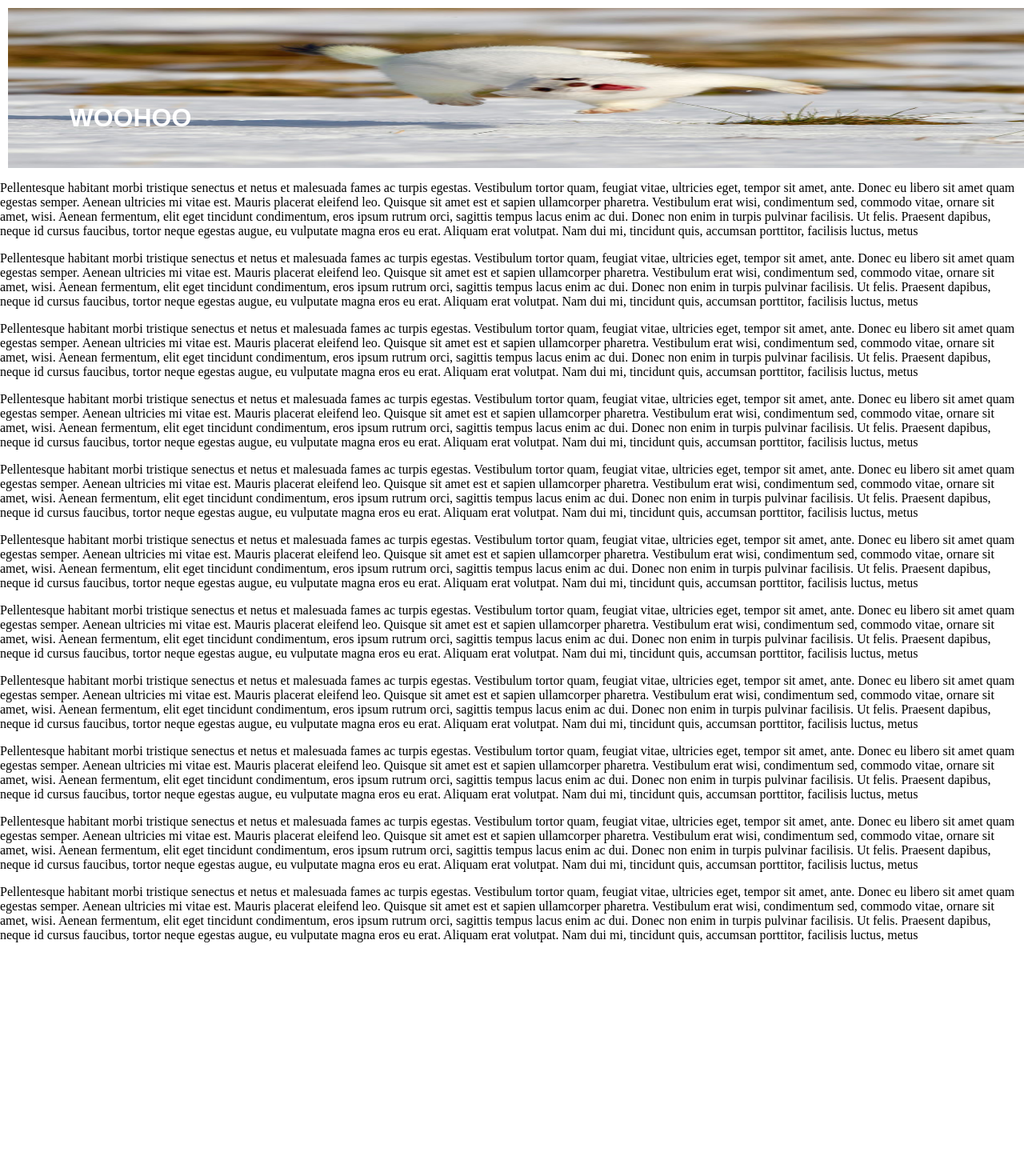
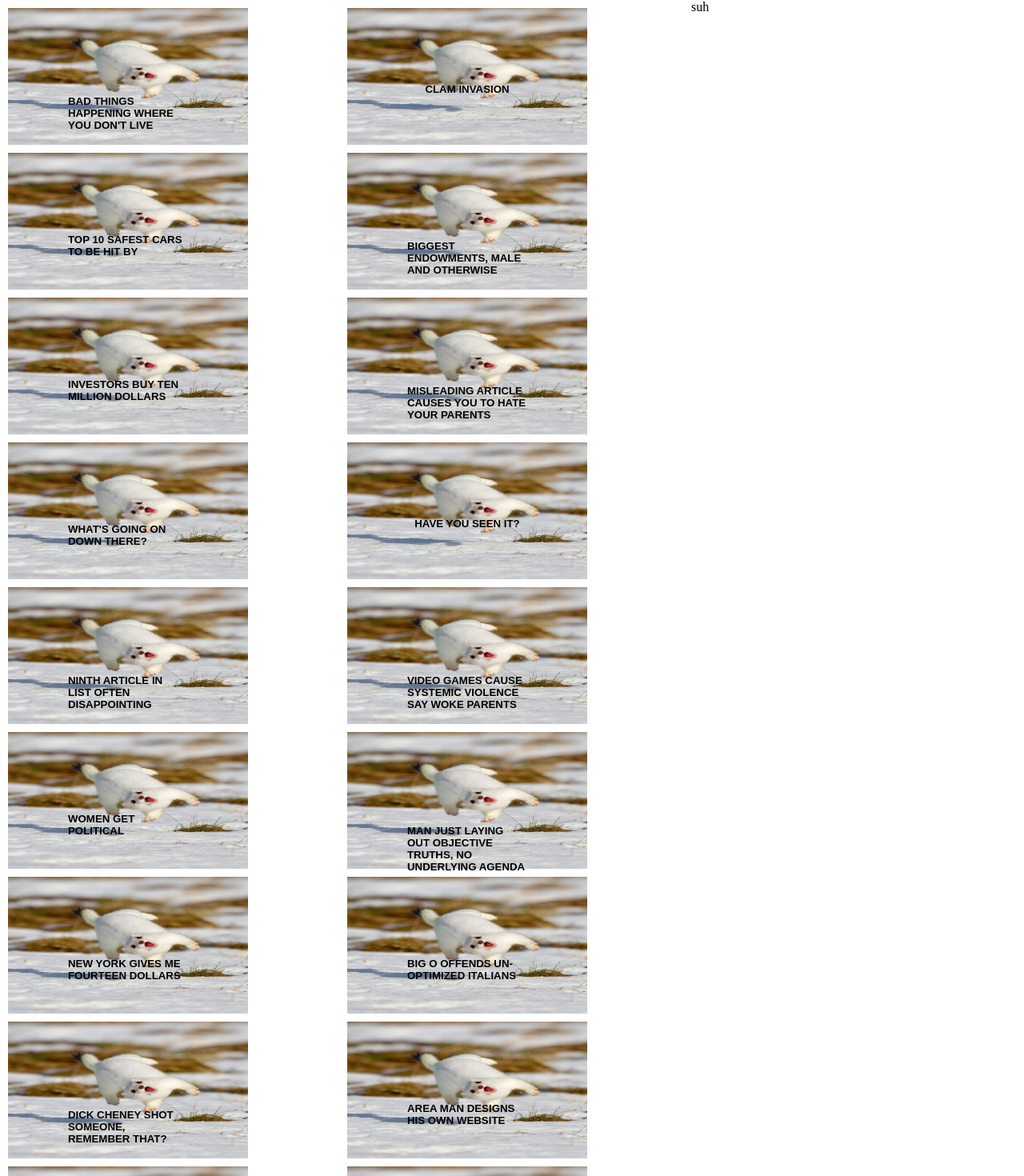
Before and after one commit to mc0918/tsv_poc, a Next.js app in the folder tsv_ui/: page /articlePage in a window 1280 px wide. Shown: the top 1470 px of the page at 80% size. Before the commit the page ends 1294 px from the top, so only its background shows below. Built offline with nearby package versions, Linux system fonts and the light colour scheme.

Commit message:
page is taking shape

```diff
--- a/tsv_ui/components/articlePreview/articlePreview.js
+++ b/tsv_ui/components/articlePreview/articlePreview.js
@@ -11,22 +11,26 @@ import {
 
 const useStyles = makeStyles({
   root: {
+    height: "171px",
+    width: "300px",
+  },
+  img: {
     backgroundSize: "100% 100%",
     width: "100%",
-    height: "200px",
+    height: "100%",
     margin: "10px 0 0 10px",
     position: "relative",
-    // float: "left",
   },
   text: {
     fontFamily: "sans-serif",
-    fontWeight: 900,
-    color: "white",
+    // fontWeight: 900,
+    color: "black",
     textTransform: "uppercase",
     margin: 0,
     position: "absolute",
     top: "50%",
-    fontSize: "2rem",
+    right: "50%",
+    // fontSize: "2rem",
     transform: "translate(50%, 50%)",
   },
 });
@@ -34,10 +38,12 @@ export const ArticlePreview = (props) => {
   const classes = useStyles({ image: props.image });
 
   return (
-    <Box>
-      <CardMedia image={props.image} className={classes.root}>
-        <h2 className={classes.text}>{props.title}</h2>
-      </CardMedia>
+    <Box className={classes.root}>
+      <a href="/notes">
+        <CardMedia image={props.image} className={classes.img}>
+          <h5 className={classes.text}>{props.title}</h5>
+        </CardMedia>
+      </a>
     </Box>
   );
 };
--- a/tsv_ui/pages/articlePage.js
+++ b/tsv_ui/pages/articlePage.js
@@ -1,23 +1,52 @@
-import {ArticlePreview} from '../components/articlePreview/articlePreview'
+import { Grid } from "@material-ui/core";
+import { ArticlePreview } from "../components/articlePreview/articlePreview";
+
+const titles = [
+  "bad things happening where you don't live",
+  "clam invasion",
+  "top 10 safest cars to be hit by",
+  "biggest endowments, male and otherwise",
+  "investors buy ten million dollars",
+  "misleading article causes you to hate your parents",
+  "what's going on down there?",
+  "have you seen it?",
+  "ninth article in list often disappointing",
+  "video games cause systemic violence say woke parents",
+  "women get political",
+  "man just laying out objective truths, no underlying agenda",
+  "New York gives me fourteen dollars",
+  "Big O offends un-optimized Italians",
+  "Dick Cheney shot someone, remember that?",
+  "Area man designs his own website",
+  "Study reveals money can buy happiness, influence study results",
+  "Gamers DDOS ACLU over CS:GO",
+  "You'll never guess what we wrote about now",
+  "Orange you glad there's no more headlines?",
+];
+
+let articleList = titles.map((article) => {
+  return (
+    <Grid item key={article} xs={12} sm={6}>
+      <ArticlePreview title={article} image="/stoat.jpg" />
+    </Grid>
+  );
+});
 
 const ArticlePage = () => {
-    return (
-        <div>
-            <ArticlePreview title="woohoo" image="/stoat.jpg"/>
-            <p>Pellentesque habitant morbi tristique senectus et netus et malesuada fames ac turpis egestas. Vestibulum tortor quam, feugiat vitae, ultricies eget, tempor sit amet, ante. Donec eu libero sit amet quam egestas semper. Aenean ultricies mi vitae est. Mauris placerat eleifend leo. Quisque sit amet est et sapien ullamcorper pharetra. Vestibulum erat wisi, condimentum sed, commodo vitae, ornare sit amet, wisi. Aenean fermentum, elit eget tincidunt condimentum, eros ipsum rutrum orci, sagittis tempus lacus enim ac dui. Donec non enim in turpis pulvinar facilisis. Ut felis. Praesent dapibus, neque id cursus faucibus, tortor neque egestas augue, eu vulputate magna eros eu erat. Aliquam erat volutpat. Nam dui mi, tincidunt quis, accumsan porttitor, facilisis luctus, metus</p>
-            <p>Pellentesque habitant morbi tristique senectus et netus et malesuada fames ac turpis egestas. Vestibulum tortor quam, feugiat vitae, ultricies eget, tempor sit amet, ante. Donec eu libero sit amet quam egestas semper. Aenean ultricies mi vitae est. Mauris placerat eleifend leo. Quisque sit amet est et sapien ullamcorper pharetra. Vestibulum erat wisi, condimentum sed, commodo vitae, ornare sit amet, wisi. Aenean fermentum, elit eget tincidunt condimentum, eros ipsum rutrum orci, sagittis tempus lacus enim ac dui. Donec non enim in turpis pulvinar facilisis. Ut felis. Praesent dapibus, neque id cursus faucibus, tortor neque egestas augue, eu vulputate magna eros eu erat. Aliquam erat volutpat. Nam dui mi, tincidunt quis, accumsan porttitor, facilisis luctus, metus</p>
-            <p>Pellentesque habitant morbi tristique senectus et netus et malesuada fames ac turpis egestas. Vestibulum tortor quam, feugiat vitae, ultricies eget, tempor sit amet, ante. Donec eu libero sit amet quam egestas semper. Aenean ultricies mi vitae est. Mauris placerat eleifend leo. Quisque sit amet est et sapien ullamcorper pharetra. Vestibulum erat wisi, condimentum sed, commodo vitae, ornare sit amet, wisi. Aenean fermentum, elit eget tincidunt condimentum, eros ipsum rutrum orci, sagittis tempus lacus enim ac dui. Donec non enim in turpis pulvinar facilisis. Ut felis. Praesent dapibus, neque id cursus faucibus, tortor neque egestas augue, eu vulputate magna eros eu erat. Aliquam erat volutpat. Nam dui mi, tincidunt quis, accumsan porttitor, facilisis luctus, metus</p>
-            <p>Pellentesque habitant morbi tristique senectus et netus et malesuada fames ac turpis egestas. Vestibulum tortor quam, feugiat vitae, ultricies eget, tempor sit amet, ante. Donec eu libero sit amet quam egestas semper. Aenean ultricies mi vitae est. Mauris placerat eleifend leo. Quisque sit amet est et sapien ullamcorper pharetra. Vestibulum erat wisi, condimentum sed, commodo vitae, ornare sit amet, wisi. Aenean fermentum, elit eget tincidunt condimentum, eros ipsum rutrum orci, sagittis tempus lacus enim ac dui. Donec non enim in turpis pulvinar facilisis. Ut felis. Praesent dapibus, neque id cursus faucibus, tortor neque egestas augue, eu vulputate magna eros eu erat. Aliquam erat volutpat. Nam dui mi, tincidunt quis, accumsan porttitor, facilisis luctus, metus</p>
-            <p>Pellentesque habitant morbi tristique senectus et netus et malesuada fames ac turpis egestas. Vestibulum tortor quam, feugiat vitae, ultricies eget, tempor sit amet, ante. Donec eu libero sit amet quam egestas semper. Aenean ultricies mi vitae est. Mauris placerat eleifend leo. Quisque sit amet est et sapien ullamcorper pharetra. Vestibulum erat wisi, condimentum sed, commodo vitae, ornare sit amet, wisi. Aenean fermentum, elit eget tincidunt condimentum, eros ipsum rutrum orci, sagittis tempus lacus enim ac dui. Donec non enim in turpis pulvinar facilisis. Ut felis. Praesent dapibus, neque id cursus faucibus, tortor neque egestas augue, eu vulputate magna eros eu erat. Aliquam erat volutpat. Nam dui mi, tincidunt quis, accumsan porttitor, facilisis luctus, metus</p>
-            <p>Pellentesque habitant morbi tristique senectus et netus et malesuada fames ac turpis egestas. Vestibulum tortor quam, feugiat vitae, ultricies eget, tempor sit amet, ante. Donec eu libero sit amet quam egestas semper. Aenean ultricies mi vitae est. Mauris placerat eleifend leo. Quisque sit amet est et sapien ullamcorper pharetra. Vestibulum erat wisi, condimentum sed, commodo vitae, ornare sit amet, wisi. Aenean fermentum, elit eget tincidunt condimentum, eros ipsum rutrum orci, sagittis tempus lacus enim ac dui. Donec non enim in turpis pulvinar facilisis. Ut felis. Praesent dapibus, neque id cursus faucibus, tortor neque egestas augue, eu vulputate magna eros eu erat. Aliquam erat volutpat. Nam dui mi, tincidunt quis, accumsan porttitor, facilisis luctus, metus</p>
-            <p>Pellentesque habitant morbi tristique senectus et netus et malesuada fames ac turpis egestas. Vestibulum tortor quam, feugiat vitae, ultricies eget, tempor sit amet, ante. Donec eu libero sit amet quam egestas semper. Aenean ultricies mi vitae est. Mauris placerat eleifend leo. Quisque sit amet est et sapien ullamcorper pharetra. Vestibulum erat wisi, condimentum sed, commodo vitae, ornare sit amet, wisi. Aenean fermentum, elit eget tincidunt condimentum, eros ipsum rutrum orci, sagittis tempus lacus enim ac dui. Donec non enim in turpis pulvinar facilisis. Ut felis. Praesent dapibus, neque id cursus faucibus, tortor neque egestas augue, eu vulputate magna eros eu erat. Aliquam erat volutpat. Nam dui mi, tincidunt quis, accumsan porttitor, facilisis luctus, metus</p>
-            <p>Pellentesque habitant morbi tristique senectus et netus et malesuada fames ac turpis egestas. Vestibulum tortor quam, feugiat vitae, ultricies eget, tempor sit amet, ante. Donec eu libero sit amet quam egestas semper. Aenean ultricies mi vitae est. Mauris placerat eleifend leo. Quisque sit amet est et sapien ullamcorper pharetra. Vestibulum erat wisi, condimentum sed, commodo vitae, ornare sit amet, wisi. Aenean fermentum, elit eget tincidunt condimentum, eros ipsum rutrum orci, sagittis tempus lacus enim ac dui. Donec non enim in turpis pulvinar facilisis. Ut felis. Praesent dapibus, neque id cursus faucibus, tortor neque egestas augue, eu vulputate magna eros eu erat. Aliquam erat volutpat. Nam dui mi, tincidunt quis, accumsan porttitor, facilisis luctus, metus</p>
-            <p>Pellentesque habitant morbi tristique senectus et netus et malesuada fames ac turpis egestas. Vestibulum tortor quam, feugiat vitae, ultricies eget, tempor sit amet, ante. Donec eu libero sit amet quam egestas semper. Aenean ultricies mi vitae est. Mauris placerat eleifend leo. Quisque sit amet est et sapien ullamcorper pharetra. Vestibulum erat wisi, condimentum sed, commodo vitae, ornare sit amet, wisi. Aenean fermentum, elit eget tincidunt condimentum, eros ipsum rutrum orci, sagittis tempus lacus enim ac dui. Donec non enim in turpis pulvinar facilisis. Ut felis. Praesent dapibus, neque id cursus faucibus, tortor neque egestas augue, eu vulputate magna eros eu erat. Aliquam erat volutpat. Nam dui mi, tincidunt quis, accumsan porttitor, facilisis luctus, metus</p>
-            <p>Pellentesque habitant morbi tristique senectus et netus et malesuada fames ac turpis egestas. Vestibulum tortor quam, feugiat vitae, ultricies eget, tempor sit amet, ante. Donec eu libero sit amet quam egestas semper. Aenean ultricies mi vitae est. Mauris placerat eleifend leo. Quisque sit amet est et sapien ullamcorper pharetra. Vestibulum erat wisi, condimentum sed, commodo vitae, ornare sit amet, wisi. Aenean fermentum, elit eget tincidunt condimentum, eros ipsum rutrum orci, sagittis tempus lacus enim ac dui. Donec non enim in turpis pulvinar facilisis. Ut felis. Praesent dapibus, neque id cursus faucibus, tortor neque egestas augue, eu vulputate magna eros eu erat. Aliquam erat volutpat. Nam dui mi, tincidunt quis, accumsan porttitor, facilisis luctus, metus</p>
-            <p>Pellentesque habitant morbi tristique senectus et netus et malesuada fames ac turpis egestas. Vestibulum tortor quam, feugiat vitae, ultricies eget, tempor sit amet, ante. Donec eu libero sit amet quam egestas semper. Aenean ultricies mi vitae est. Mauris placerat eleifend leo. Quisque sit amet est et sapien ullamcorper pharetra. Vestibulum erat wisi, condimentum sed, commodo vitae, ornare sit amet, wisi. Aenean fermentum, elit eget tincidunt condimentum, eros ipsum rutrum orci, sagittis tempus lacus enim ac dui. Donec non enim in turpis pulvinar facilisis. Ut felis. Praesent dapibus, neque id cursus faucibus, tortor neque egestas augue, eu vulputate magna eros eu erat. Aliquam erat volutpat. Nam dui mi, tincidunt quis, accumsan porttitor, facilisis luctus, metus</p>
+  return (
+    <div>
+      <Grid container justify="center" spacing={2}>
+        <Grid item xs={12} sm={8}>
+          <Grid container>{articleList}</Grid>
+        </Grid>
+        <Grid item xs={12} sm={4}>
+          <Grid container>
+            <div>suh</div>
+          </Grid>
+        </Grid>
+      </Grid>
+    </div>
+  );
+};
 
-        </div>
-    )
-}
-
-export default ArticlePage
+export default ArticlePage;
```
Also changed, not shown: 1 other file (tests, documents, lock files or other folders).
